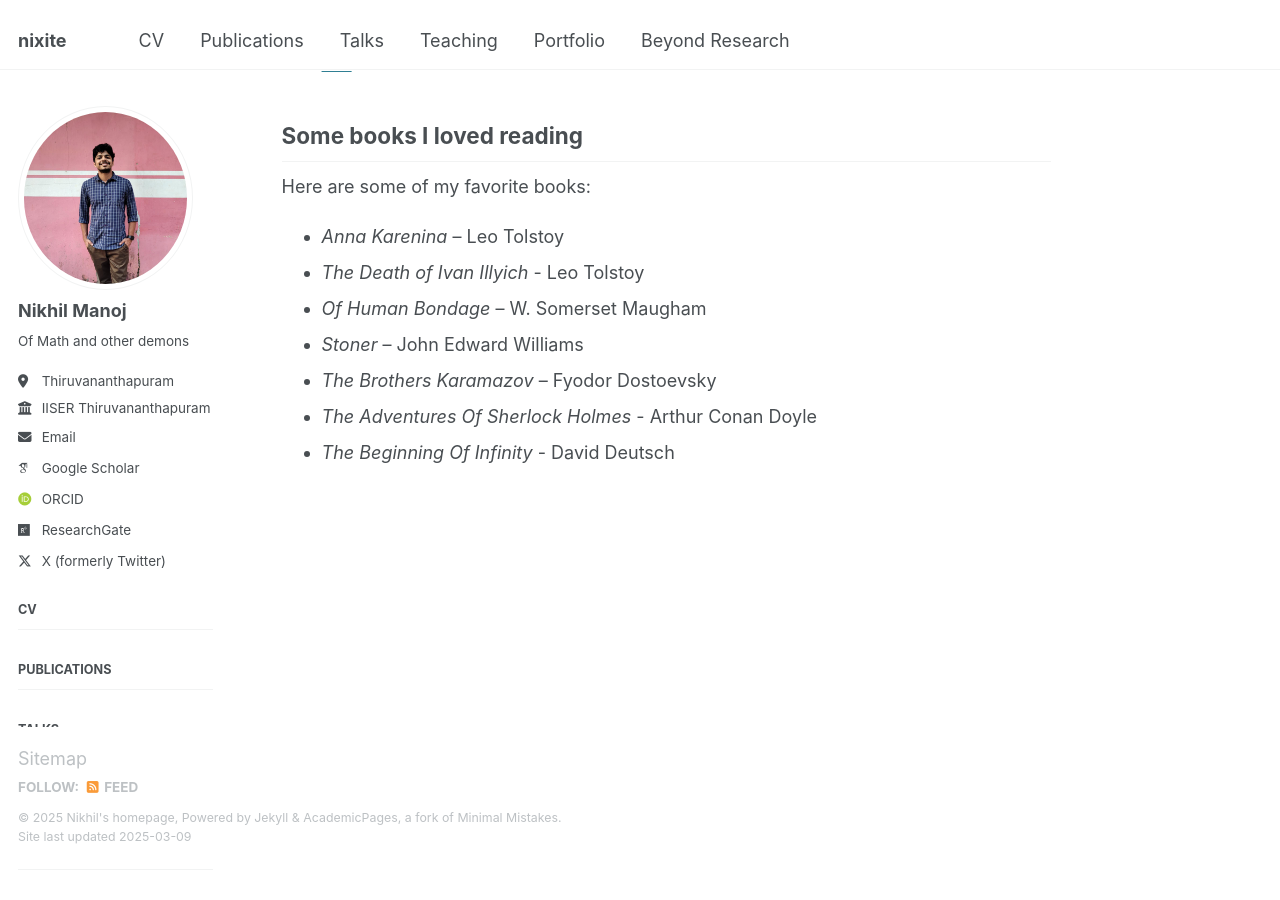
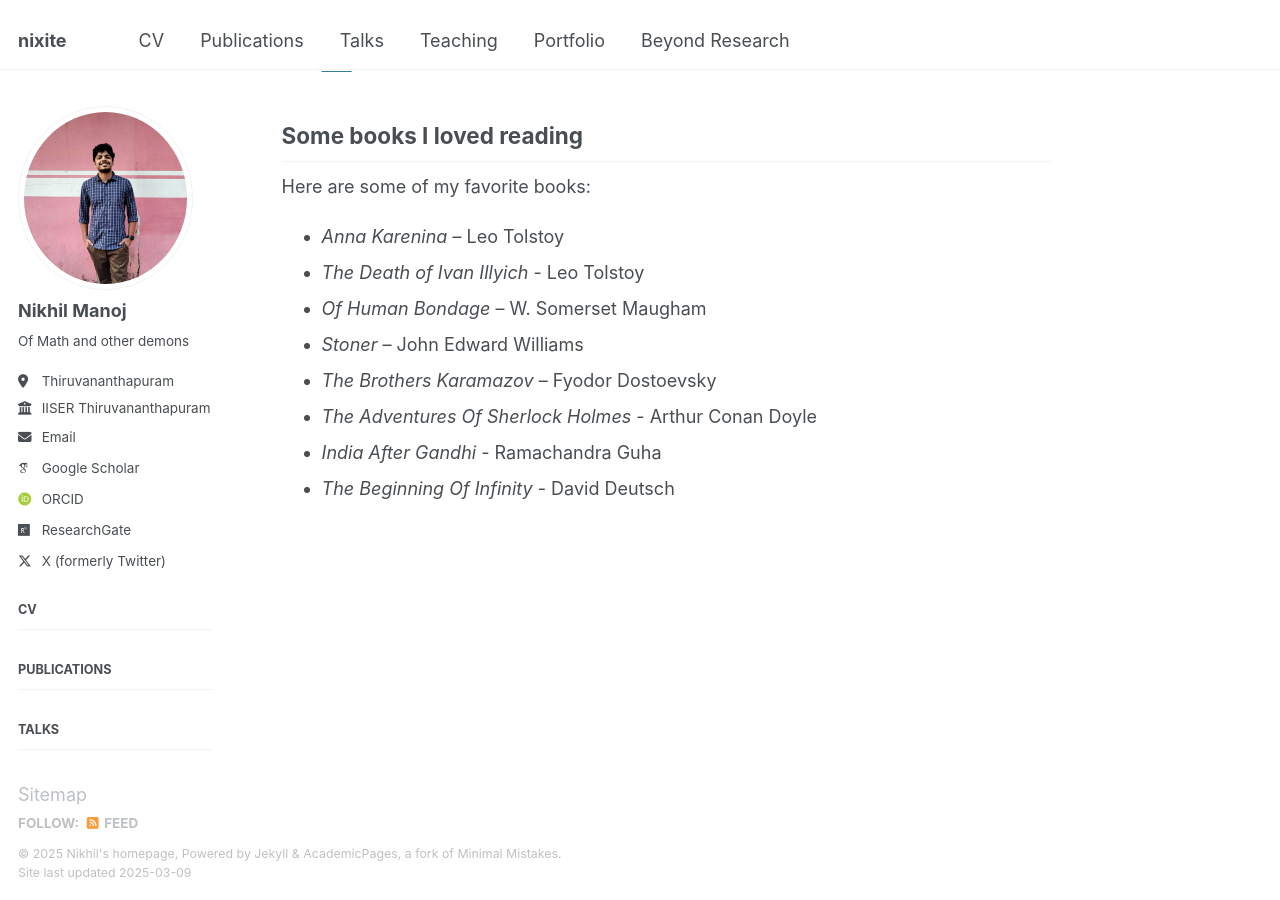
Before and after one commit to nikhil0597/nikhil0597.github.io, a Jekyll site: the page built from _pages/beyond-research.md, in a window 1280 px wide and 900 px high, scrolled down 501 px. Built offline with Jekyll 4.4.1, drawn with Linux system fonts in a browser that asks for light colours; some web fonts are replaced; before the commit the page ends 1365 px from its top, so only the background shows below that.

Commit message:
Update beyond-research.md

```diff
--- a/_pages/beyond-research.md
+++ b/_pages/beyond-research.md
@@ -21,4 +21,5 @@ Here are some of my favorite books:
 - *Stoner* – John Edward Williams
 - *The Brothers Karamazov* – Fyodor Dostoevsky
 - *The Adventures Of Sherlock Holmes* - Arthur Conan Doyle
+- *India After Gandhi* - Ramachandra Guha
 - *The Beginning Of Infinity* - David Deutsch
```
